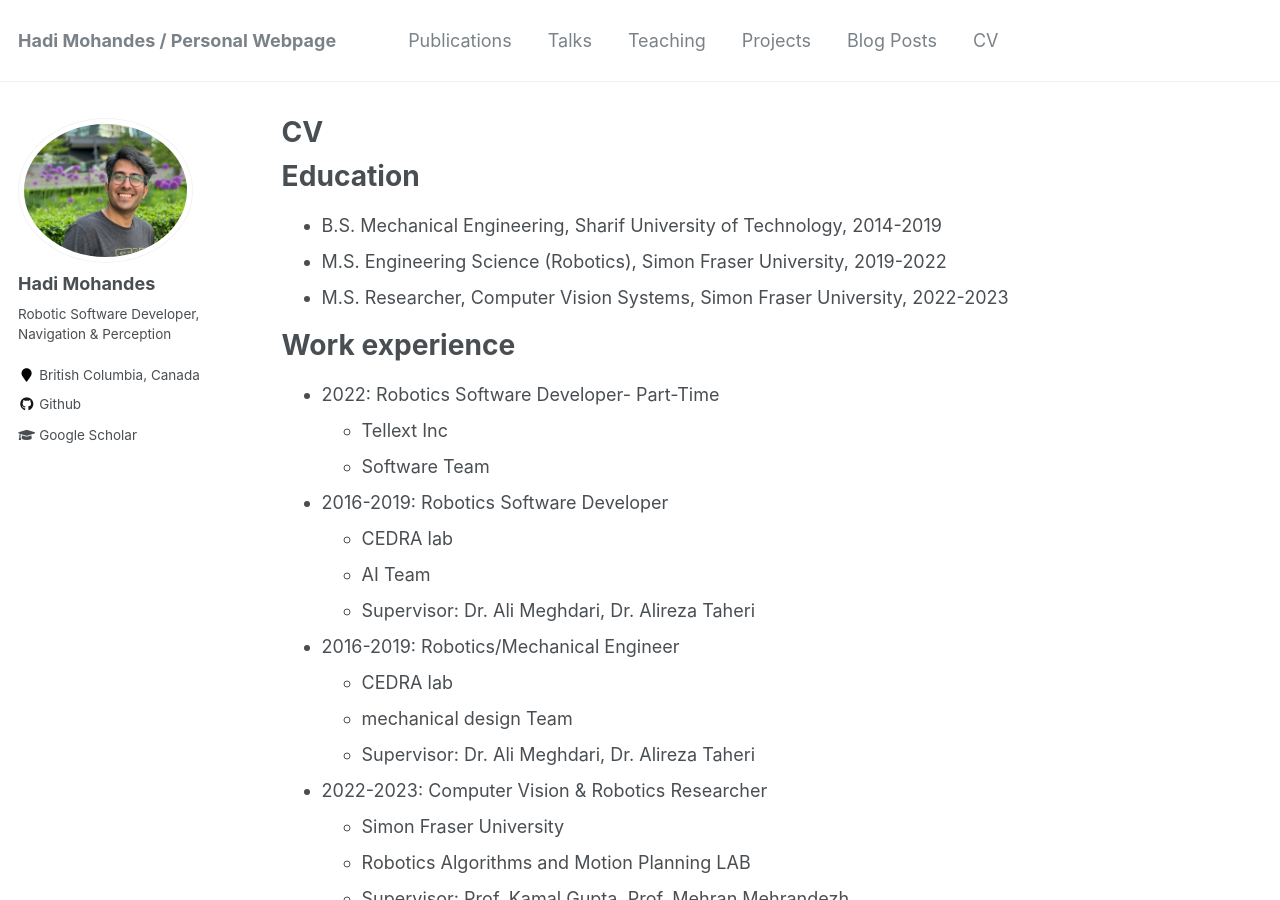
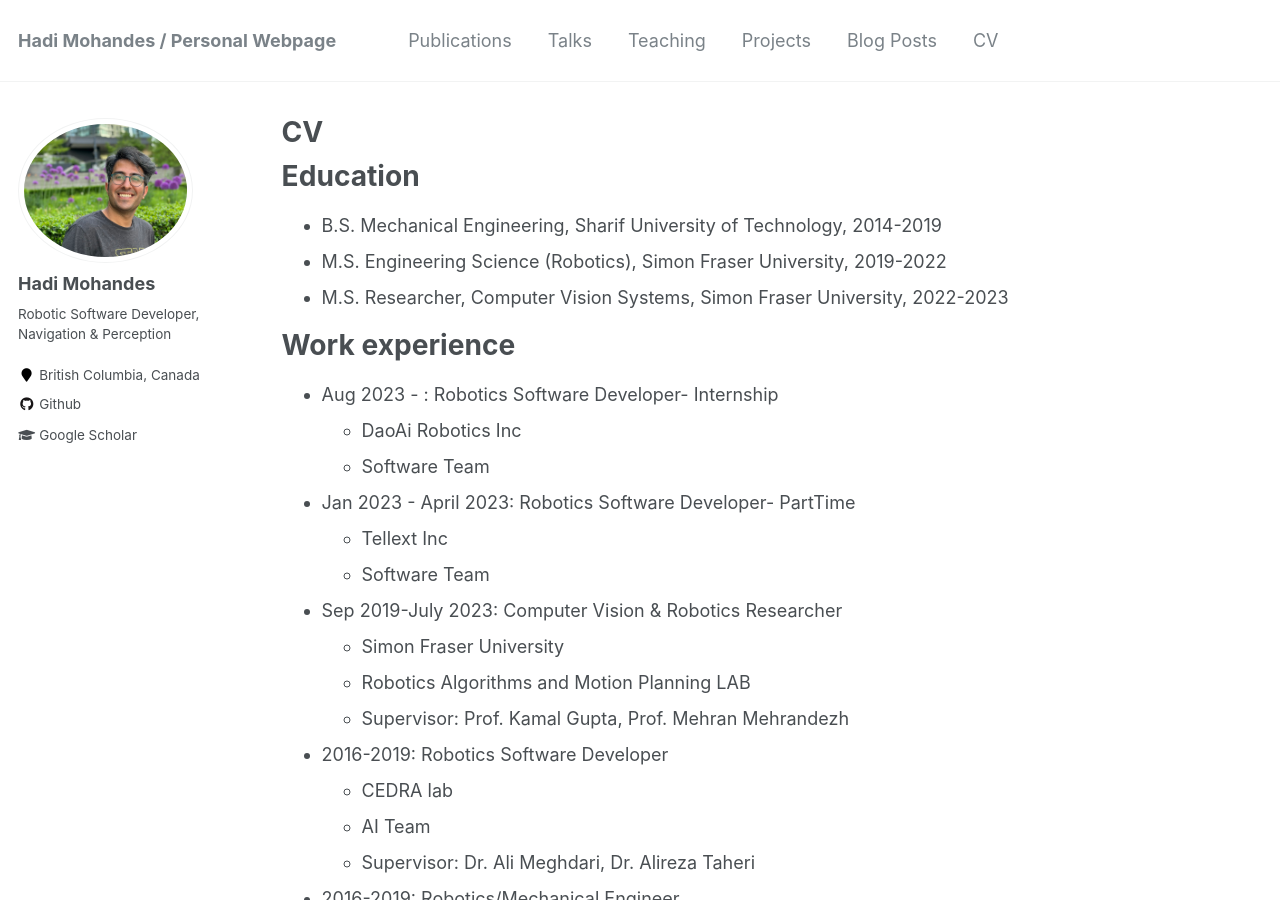
Before and after one commit to hadimohandes/hadimohandes.github.io, a Jekyll site: the page built from _pages/cv.md, in a window 1280 px wide and 900 px high. Built offline with Jekyll 4.4.1, drawn with Linux system fonts in a browser that asks for light colours; some of the changed text lies outside the part shown.

Commit message:
cv changes

```diff
--- a/_pages/cv.md
+++ b/_pages/cv.md
@@ -17,9 +17,18 @@ Education
 
 Work experience
 ======
-* 2022: Robotics Software Developer- Part-Time
+* Aug 2023 - : Robotics Software Developer- Internship
+  * DaoAi Robotics Inc
+  * Software Team
+
+* Jan 2023 - April 2023: Robotics Software Developer- PartTime
   * Tellext Inc
   * Software Team
+
+* Sep 2019-July 2023: Computer Vision & Robotics Researcher
+  * Simon Fraser University
+  * Robotics Algorithms and Motion Planning LAB
+  * Supervisor: Prof. Kamal Gupta, Prof. Mehran Mehrandezh
 
 * 2016-2019: Robotics Software Developer
   * CEDRA lab
@@ -31,10 +40,6 @@ Work experience
   * mechanical design Team
   * Supervisor: Dr. Ali Meghdari, Dr. Alireza Taheri
 
-* 2022-2023: Computer Vision & Robotics Researcher
-  * Simon Fraser University
-  * Robotics Algorithms and Motion Planning LAB
-  * Supervisor: Prof. Kamal Gupta, Prof. Mehran Mehrandezh
 
 Skills
 ======
```
